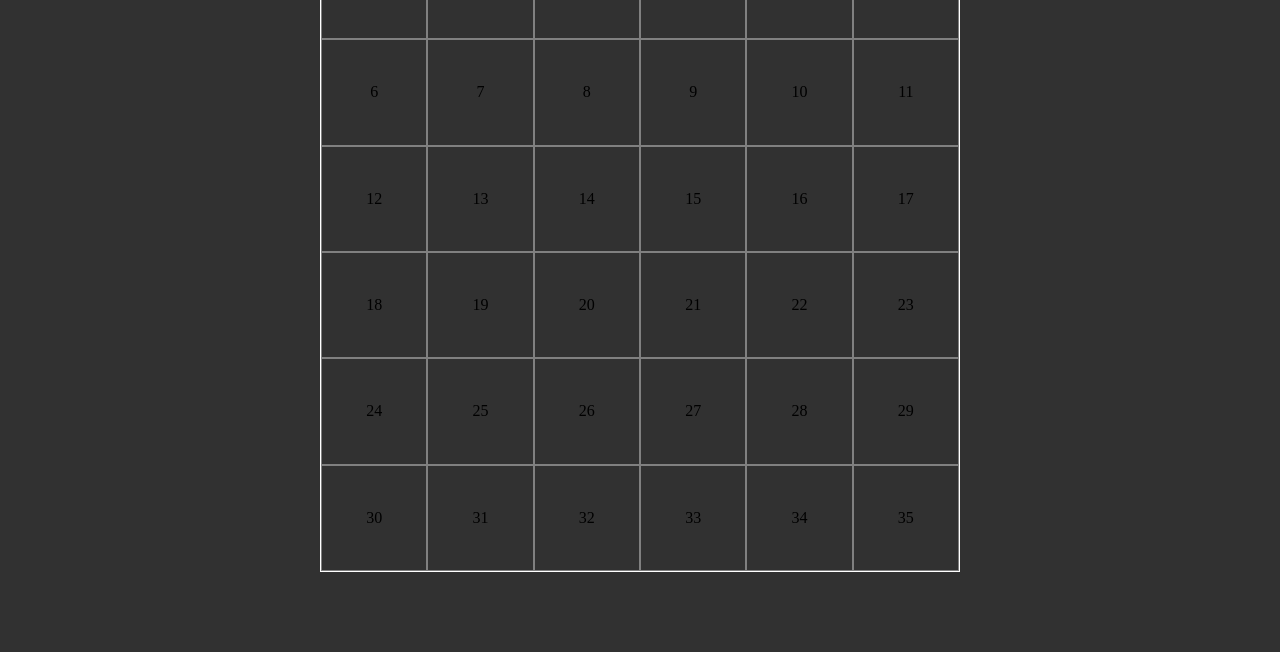
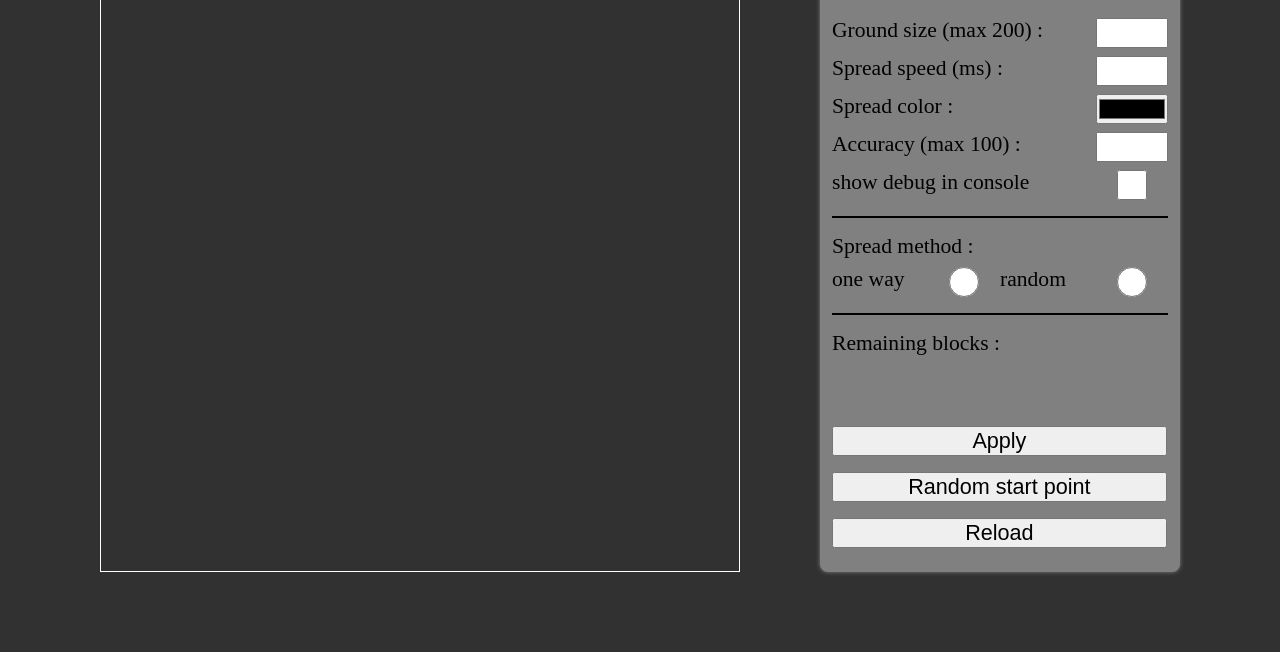
Before and after one commit to Ali-Sdg90/Spread-Color, a plain HTML site: page index.html in a window 1280 px wide. Shown: the part 148-800 px from the top of the page. Drawn offline with Linux system fonts and the light colour scheme.

Commit message:
add setting and improve sys

```diff
--- a/index.html
+++ b/index.html
@@ -9,6 +9,45 @@
     </head>
     <body>
         <div id="game-box"></div>
+        <div id="game-setting">
+            <p id="setting">Setting :</p>
+            <br />
+            <form>
+                <label for="game-size">Ground size (max 200) :</label>
+                <input type="number" name="game-size" id="game-size" />
+            </form>
+            <form>
+                <label for="spread-speed">Spread speed (ms) :</label>
+                <input type="number" name="spread-speed" id="spread-speed" />
+            </form>
+            <form>
+                <label for="spread-color">Spread color :</label>
+                <input type="color" name="spread-color" id="spread-color" />
+            </form>
+            <form>
+                <label for="game-accuracy">Accuracy (max 100) :</label>
+                <input type="number" name="game-accuracy" id="game-accuracy" />
+            </form>
+            <form>
+                <label for="show-debug">show debug in console</label>
+                <input type="checkbox" name="show-debug" id="show-debug" />
+            </form>
+            <hr />
+            <p>Spread method :</p>
+            <form id="radio-form">
+                <label for="spread-1-way">one way</label>
+                <input type="radio" name="spread-method" id="spread-1-way" />
+                <label for="spread-random">random</label>
+                <input type="radio" name="spread-method" id="spread-random" />
+            </form>
+            <hr />
+            <p>Remaining blocks : <span id="remaining-blocks"></span></p>
+            <div id="game-btns">
+                <button>Apply</button><br />
+                <button>Random start point</button><br />
+                <button>Reload</button>
+            </div>
+        </div>
         <script src="script.js"></script>
     </body>
 </html>
--- a/script.js
+++ b/script.js
@@ -1,123 +1,118 @@
 const gameBox = document.getElementById("game-box");
-let startBlock = "";
-let wallBlock = [];
-let endBlock = "";
+let endLoop;
 let backgroundColor = "rgb(49, 49, 49)";
+let gameSize = 5;
+let delay = 100;
+let maxLoopCounter = 10;
 document.documentElement.style.setProperty(
     "--game-background",
     backgroundColor
 );
-for (let i = 0; i < 36; i++) {
+for (let i = 0; i < gameSize * gameSize; i++) {
     const addBlock = document.createElement("div");
-    addBlock.textContent = i;
+    // addBlock.textContent = i;
     gameBox.appendChild(addBlock);
 }
+gameBox.style.gridTemplateRows = `repeat(${gameSize},1fr)`;
+gameBox.style.gridTemplateColumns = `repeat(${gameSize},1fr)`;
 const Blockes = Array.from(document.querySelectorAll("#game-box div"));
 for (let i in Blockes) {
     Blockes[i].addEventListener("click", function () {
-        // console.log(Blockes[i].textContent);
-        // if (!startBlock) {
-        //     Blockes[i].style.background = "red";
-        //     startBlock = i;
-        // } else if (wallBlock.length <= 5) {
-        //     Blockes[i].style.background = "blue";
-        //     wallBlock.push(i);
-        //     console.log(wallBlock, wallBlock.length);
-        // } else if (!endBlock) {
-        //     Blockes[i].style.background = "yellow";
-        //     endBlock = i;
-        //     setTimeout(() => {
-        //         wayFinder(i);
-        //     }, 500);
-        // } else {
-        //     wayFinder(i);
-        // }
         Blockes[i].style.background = "pink";
         Blockes[i].style.border = "1px solid red";
+        endLoop = false;
         wayFinder(i);
     });
 }
 let randomDirection;
-let endLoop = false;
-const delay = 1000;
 function wayFinder(startPoint) {
     startPoint = Number(startPoint);
-    // console.log(startPoint, Blockes[startPoint].style.background);
-    // Blockes[startPoint].style.background = "pink";
     randomDirection = Math.floor(Math.random() * 4);
     loopChecker(startPoint);
     if (endLoop) return;
-    console.log(startPoint, randomDirection);
     switch (randomDirection) {
         case 0: // left
             if (
                 Blockes[startPoint - 1] &&
-                startPoint % 6 != 0 &&
+                startPoint % gameSize != 0 &&
                 Blockes[startPoint - 1].style.background != "pink"
             ) {
+                console.log(startPoint, "left");
                 setTimeout(() => {
                     wayFinder(startPoint - 1);
                     Blockes[startPoint - 1].style.background = "pink";
                 }, delay);
             } else {
-                wayFinder(startPoint)
+                wayFinder(startPoint);
             }
             break;
         case 1: // right
             if (
                 Blockes[startPoint + 1] &&
-                (startPoint + 1) % 6 != 0 &&
+                (startPoint + 1) % gameSize != 0 &&
                 Blockes[startPoint + 1].style.background != "pink"
             ) {
+                console.log(startPoint, "right");
                 setTimeout(() => {
                     wayFinder(startPoint + 1);
                     Blockes[startPoint + 1].style.background = "pink";
                 }, delay);
             } else {
-                wayFinder(startPoint)
+                wayFinder(startPoint);
             }
             break;
         case 2: // down
             if (
-                Blockes[startPoint + 6] &&
-                Blockes[startPoint + 6].style.background != "pink"
+                Blockes[startPoint + gameSize] &&
+                Blockes[startPoint + gameSize].style.background != "pink"
             ) {
+                console.log(startPoint, "down");
                 setTimeout(() => {
-                    wayFinder(startPoint + 6);
-                    Blockes[startPoint + 6].style.background = "pink";
+                    wayFinder(startPoint + gameSize);
+                    Blockes[startPoint + gameSize].style.background = "pink";
                 }, delay);
             } else {
-                wayFinder(startPoint)
+                wayFinder(startPoint);
             }
+            break;
         case 3: // up
             if (
-                Blockes[startPoint - 6] &&
-                Blockes[startPoint - 6].style.background != "pink"
+                Blockes[startPoint - gameSize] &&
+                Blockes[startPoint - gameSize].style.background != "pink"
             ) {
+                console.log(startPoint, "up");
                 setTimeout(() => {
-                    wayFinder(startPoint - 6);
-                    Blockes[startPoint - 6].style.background = "pink";
+                    wayFinder(startPoint - gameSize);
+                    Blockes[startPoint - gameSize].style.background = "pink";
                 }, delay);
             } else {
-                wayFinder(startPoint)
+                wayFinder(startPoint);
             }
-            break
+            break;
     }
 }
-let last5Moves = [36, 36, 36, 36, 36];
+let last20Moves = [];
+for (let i = 0; i < maxLoopCounter; i++) {
+    last20Moves[i] = null;
+}
 function loopChecker(randomDirection) {
     let loopCounter = 0;
-    for (let i of last5Moves) {
+    for (let i of last20Moves) {
         if (i == randomDirection) loopCounter++;
     }
-    // console.log("loopCounter = ", loopCounter);
-    if (loopCounter == 5) {
+    console.log(randomDirection, "=>", loopCounter, "/", maxLoopCounter);
+    if (loopCounter == maxLoopCounter) {
         endLoop = true;
-        console.log("END 5 for ",randomDirection);
+        console.log("END", maxLoopCounter, "for ", randomDirection);
     } else {
-        last5Moves.shift();
-        last5Moves.push(randomDirection);
-        console.log(last5Moves.join("."));
+        last20Moves.shift();
+        last20Moves.push(randomDirection);
+        // console.log(last20Moves.join("."));
         endLoop = false;
     }
 }
+const ev = document.createEvent("MouseEvent");
+
+for (let i = 0; i < 1; i++) {
+    // Blockes[Math.floor(Math.random() * Math.pow(gameSize, 2))].click();
+}
--- a/style.css
+++ b/style.css
@@ -2,6 +2,7 @@
     padding: 0;
     margin: 0;
     box-sizing: border-box;
+    font-size: 2.7vh;
 }
 :root {
     --game-background: rgb(49, 49, 49);
@@ -13,23 +14,61 @@ body {
     align-items: center;
     width: 100%;
     height: 100vh;
+    gap: 10vh;
 }
 #game-box {
     border: 1px solid rgb(255, 255, 255);
     width: 80vh;
     height: 80vh;
     display: grid;
-    grid-template-columns: repeat(6, 1fr);
-    grid-template-rows: repeat(6, 1fr);
 }
 #game-box div {
     display: flex;
     justify-content: center;
     align-items: center;
-    border: 1px solid gray;
     transition: background 0.15s;
     background: var(--game-background);
+    overflow: hidden;
 }
 #game-box div:hover {
     background: rgb(79, 79, 79);
 }
+#game-setting {
+    width: 45vh;
+    height: 80vh;
+    padding: 2vh 1.5vh;
+    background: gray;
+    border-radius: 1vh;
+    position: relative;
+    box-shadow: 0 0vh 0.5vh gray;
+}
+#game-setting input {
+    width: 9vh;
+    height: 3.75vh;
+}
+#game-setting form {
+    display: grid;
+    margin-top: 1vh;
+    grid-template-columns: 5fr 1fr;
+}
+form#radio-form {
+    grid-template-columns: 3fr 1fr 3fr 1fr;
+}
+button {
+    margin: 1vh 0;
+    width: 100%;
+}
+#setting {
+    font-weight: 600;
+    font-size: 4vh;
+}
+#game-btns {
+    position: absolute;
+    bottom: 2vh;
+    width: 93%;
+}
+#game-setting hr {
+    margin: 2vh 0;
+    border: 1px solid black;
+    background-color: black;
+}
```
